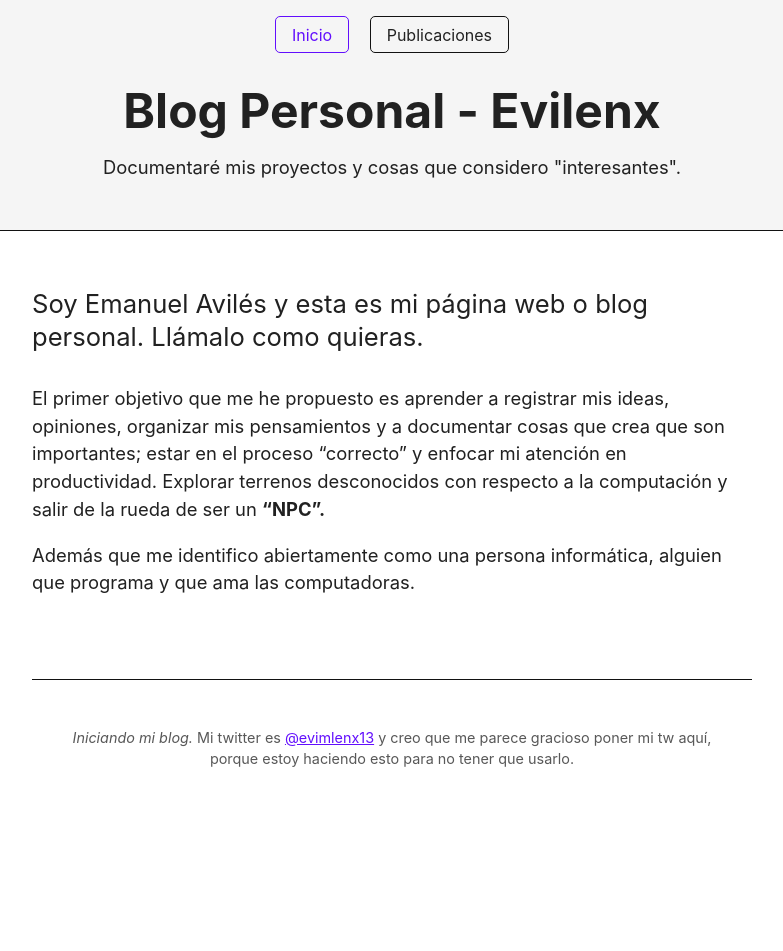
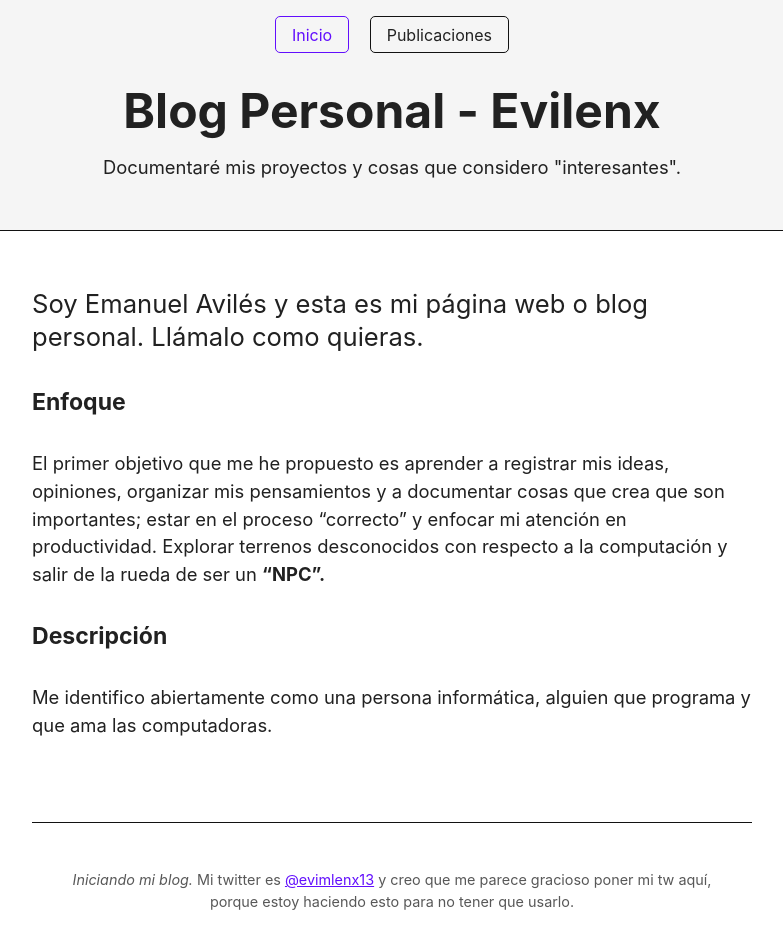
Before and after one commit to evilenx/BlogPersonal, a Jekyll site: the page built from index.md, in a window 1280 px wide. Shown: the whole page, without its empty margins (248-1031 px from the left). Built offline with Jekyll 4.4.1, drawn with Linux system fonts in a browser that asks for light colours; before the commit the page ends 900 px from its top, so only the background shows below that.

Commit message:
mejorando el index

```diff
--- a/index.md
+++ b/index.md
@@ -7,6 +7,8 @@ layout: default
 {: .large}
 Soy Emanuel Avilés y esta es mi página web o blog personal. Llámalo como quieras.
 
+#### Enfoque
 El primer objetivo que me he propuesto es aprender a registrar mis ideas, opiniones, organizar mis pensamientos y a documentar cosas que crea que son importantes; estar en el proceso "correcto" y enfocar mi atención en productividad. Explorar terrenos desconocidos con respecto a la computación y salir de la rueda de ser un **"NPC".**
 
-Además que me identifico abiertamente como una persona informática, alguien que programa y que ama las computadoras.
+#### Descripción
+Me identifico abiertamente como una persona informática, alguien que programa y que ama las computadoras.
```
